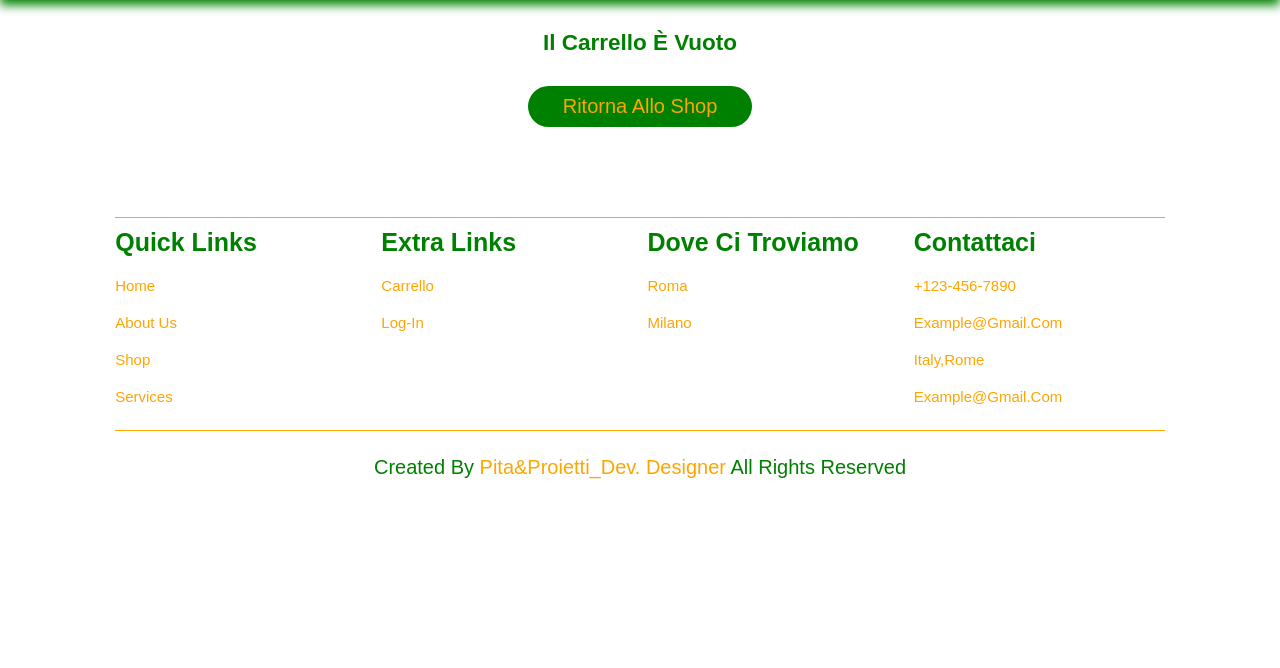
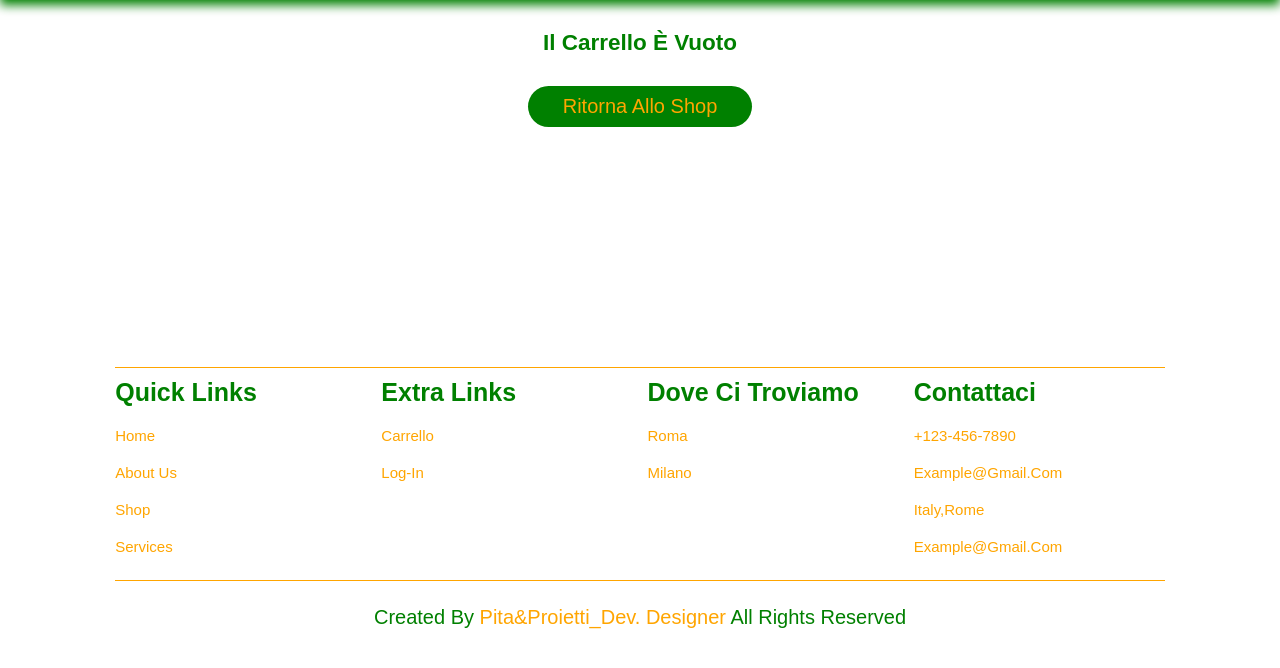
Before and after one commit to VivianPita/progetto_ltw, a PHP site: page /cart.html in a window 1280 px wide. Shown: the part 110-778 px from the top of the page. Run offline with PHP 8.4, Linux system fonts and the light colour scheme.

Commit message:
footer tecnico

```diff
--- a/code/footer.css
+++ b/code/footer.css
@@ -24,6 +24,10 @@ html{
 
 section{
     padding:2rem 9%;
+}
+
+.footer{
+    margin-top: 150px;
 }
 
 .footer .box-container{
--- a/code/home.html
+++ b/code/home.html
@@ -111,7 +111,7 @@
   </div>
 </section>
 <!-- sezione animali clinica-->
-<section class="home4" id="home">
+<!--<section class="home4" id="home">
 
   <div class="content">
 
@@ -123,9 +123,9 @@
           perspiciatis quos nemo recusandae
           voluptatem praesentium exercitationem esse fugit expedita.</p>
 
-      <!--<a href="shop.html" class="btn">shop now</a>-->
+      <a href="shop.html" class="btn">shop now</a>
   </div>
-</section>
+</section>-->
 
 
 
```
